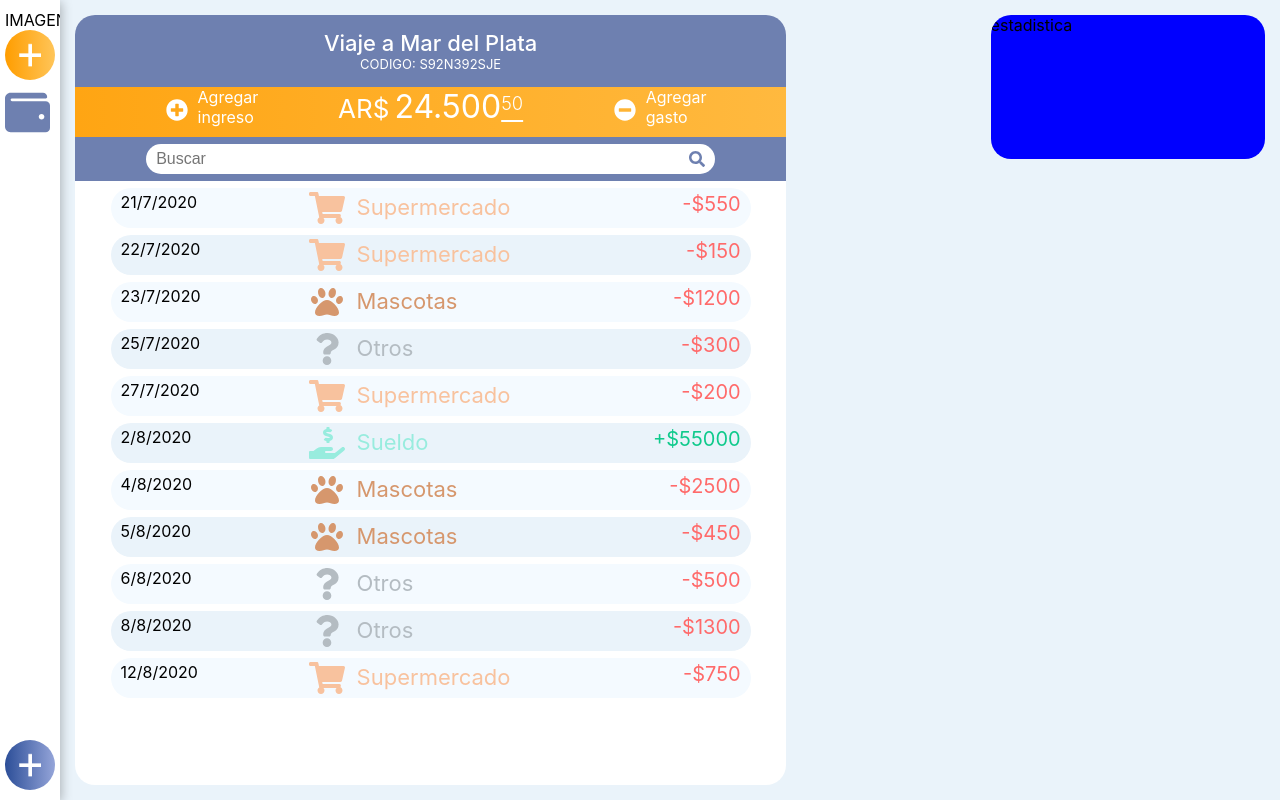
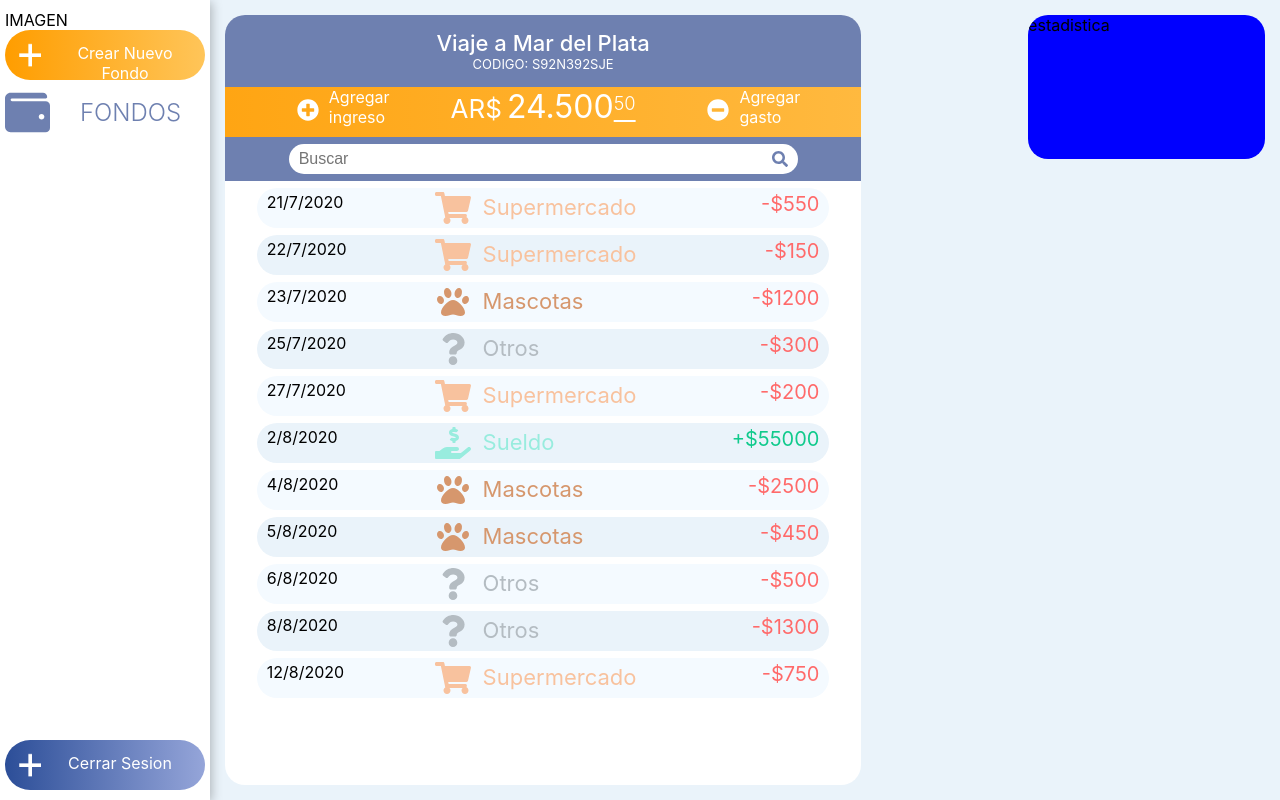
Before and after one commit to Matt0017/spendy, a React (Create React App) app: page / in a window 1280 px wide. Built offline with nearby package versions, Linux system fonts and the light colour scheme.

Commit message:
navbar y boton secundario

```diff
--- a/src/styles/App.css
+++ b/src/styles/App.css
@@ -10,7 +10,7 @@
 }
 
 .button-p {
-	background-image: linear-gradient(90deg, #ff9d00 0%, #ffc559 100%);
+	background: linear-gradient(90deg, #ff9d00 0%, #ffc559 100%);
 	border-radius: 25px;
 
 	color: white;
@@ -21,9 +21,10 @@
 }
 
 .button-s {
-	background-color: white;
+	background: white;
 	border-radius: 25px;
 
+	color: #ffbb00;
 	text-decoration: underline;
 	text-align: center;
 
--- a/src/styles/NavBar.css
+++ b/src/styles/NavBar.css
@@ -1,7 +1,7 @@
-.navbar, .navbar.close {
-	left: -60px;
+.navbar {
 	padding: 10px 5px;
 	height: 100%;
+	width: 210px;
 
 	background-color: white;
 	box-shadow: 2px 2px 10px rgba(0, 0, 0, 0.25);
@@ -11,31 +11,20 @@
 	flex-direction: column;
 	overflow: hidden;
 
-	animation-name: shrink;
-	animation-duration: .3s;
-	animation-timing-function: ease-out;
-	animation-fill-mode: forwards;
-
 	--text-left: 50px;
 }
 
-@media (min-width: 768px) {
-	.navbar:hover {
-		left: 0px;
-
-		animation-name: expand;
-		animation-duration: .3s;
-		animation-timing-function: ease-out;
-		animation-fill-mode: forwards;
-
-		--text-left: 45px;
-	}
-}
 @media (max-width: 768px) {
 	.navbar {
 		position: absolute;
 		top: 0;
+	}
+	.navbar.close {
 		left: -60px;
+		animation-name: shrink;
+		animation-duration: .3s;
+		animation-timing-function: ease-out;
+		animation-fill-mode: forwards;
 	}
 	.navbar.open {
 		left: 0px;
@@ -61,6 +50,7 @@
 	from {
 		width: 60px;
 		--text-left: 45px;
+		left: -60px;
 	}
 	to {
 		width: 210px;
```
